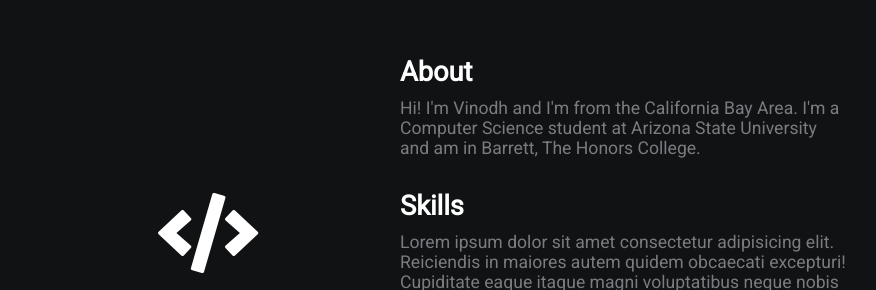
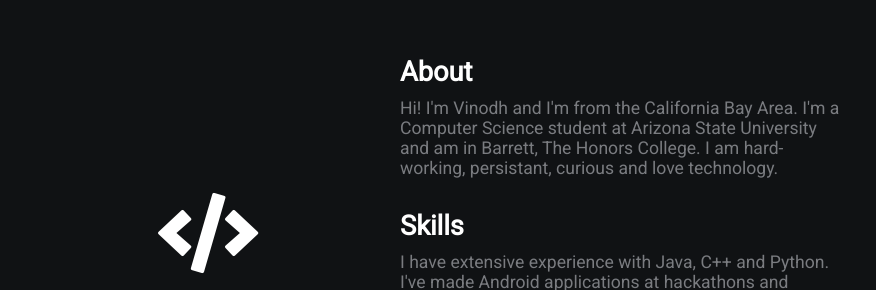
Before and after one commit to vinodhn/vinodhn.github.io, a plain HTML site: page index.html in a window 1280 px wide. Shown: the part 127-417 px from the top of the page, without its empty margins (240-1116 px from the left). Drawn offline with Linux system fonts and the light colour scheme.

Commit message:
Ad about and skill message

```diff
--- a/index.html
+++ b/index.html
@@ -19,9 +19,9 @@
         </div>
         <div class="section-2">
             <h2>About</h2>
-            <p>Hi! I'm Vinodh and I'm from the California Bay Area. I'm a Computer Science student at Arizona State University and am in Barrett, The Honors College.</p>
+            <p>Hi! I'm Vinodh and I'm from the California Bay Area. I'm a Computer Science student at Arizona State University and am in Barrett, The Honors College. I am hard-working, persistant, curious and love technology.</p>
             <h2>Skills</h2>
-            <p>Lorem ipsum dolor sit amet consectetur adipisicing elit. Reiciendis in maiores autem quidem obcaecati excepturi! Cupiditate eaque itaque magni voluptatibus neque nobis est dolor? Atque sunt minus ipsa asperiores. At.</p>
+            <p>I have extensive experience with Java, C++ and Python. I've made Android applications at hackathons and created autonomous control software for VEX robots.</p>
             <h2>Projects</h2>
             <a href="https://github.com/vinodhn/AP-Calculus-BC-Graphing-Calculator">Javascript Graphing Calculator</a>
             <a href="https://vinodhn.github.io/projects/graphingcalc/calculator.html">(Try the calculator here)</a>
```
